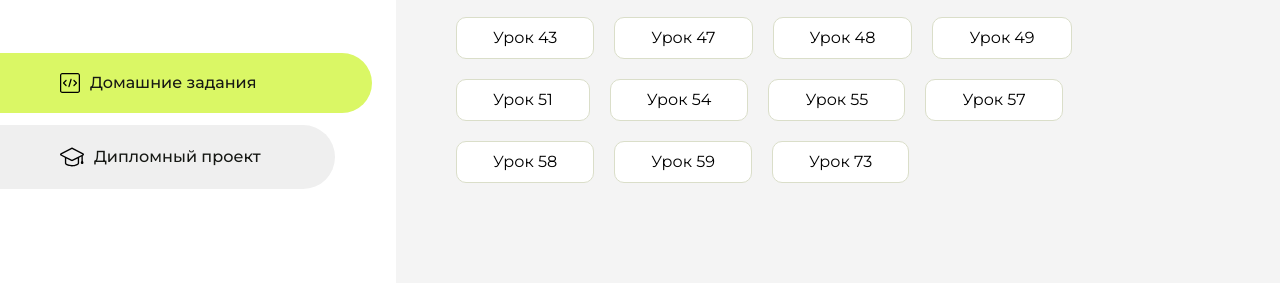
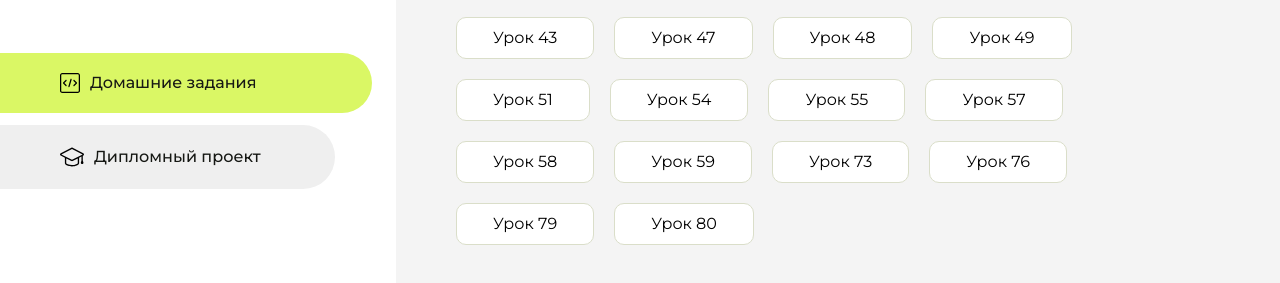
Before and after one commit to strangespirit/homework, a plain HTML site: page index.html in a window 1280 px wide. Shown: the part 283-566 px from the top of the page. Drawn offline with Linux system fonts and the light colour scheme.

Commit message:
Update index.html

```diff
--- a/index.html
+++ b/index.html
@@ -140,6 +140,15 @@
                     <li class="content__list-item">
                         <a href="m2/index.html">Урок 73</a>
                     </li>
+                    <li class="content__list-item">
+                        <a href="dz15/index.html">Урок 76</a>
+                    </li>
+                    <li class="content__list-item">
+                        <a href="dz16/index.html">Урок 79</a>
+                    </li>
+                    <li class="content__list-item">
+                        <a href="dz17/index.html">Урок 80</a>
+                    </li>
                 </ul>
             </div>
             <div class="content__block hidden" id="diplomBlock">
```
